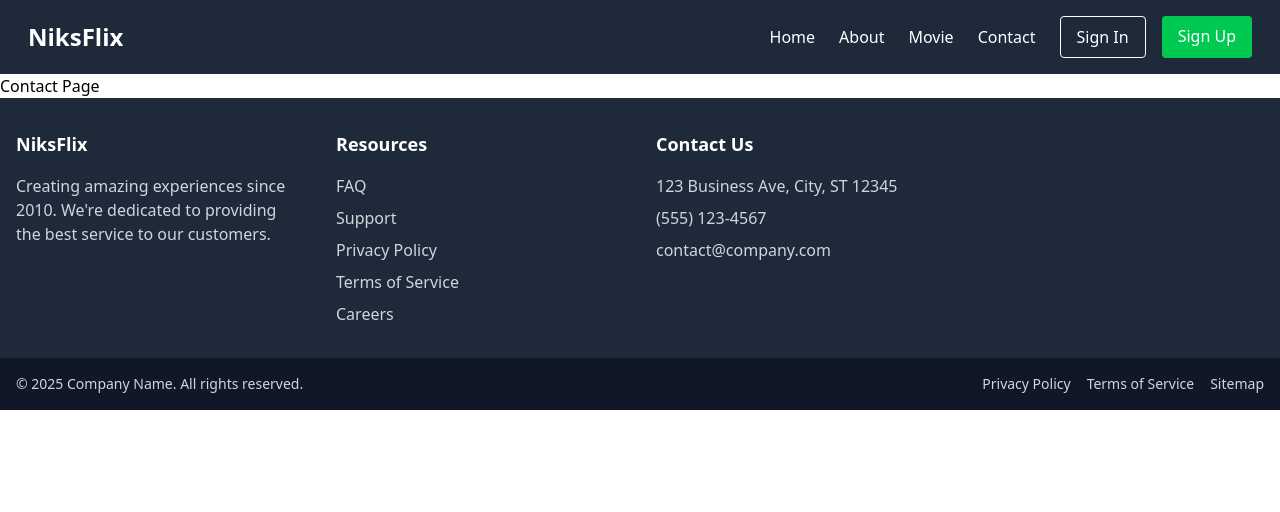
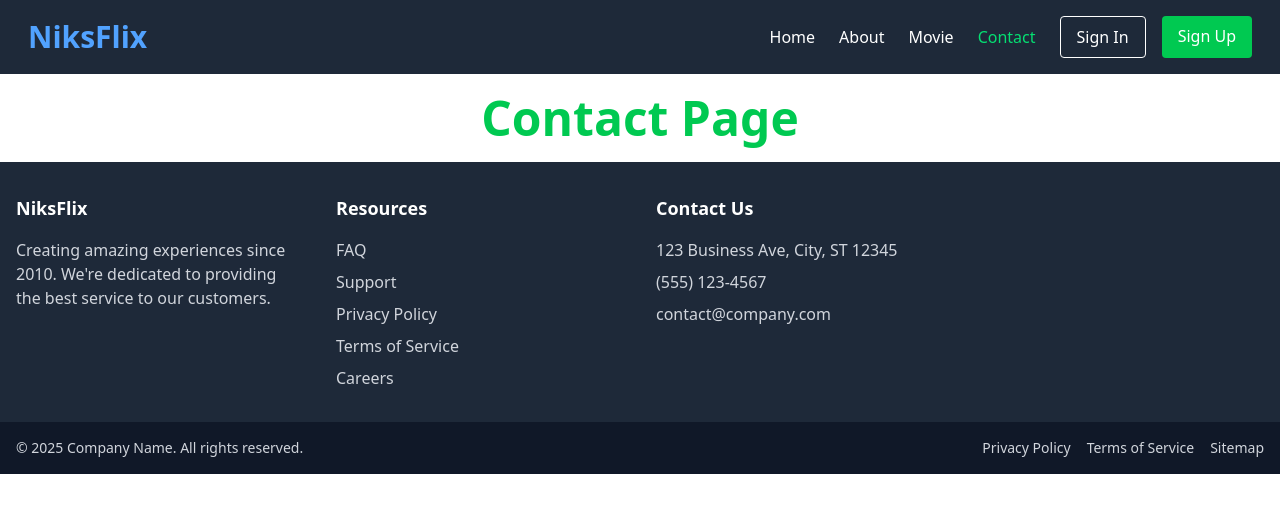
Before and after one commit to Nikhil70700/React-Router, a React (Vite) app: page /contact in a window 1280 px wide. Shown: the top 512 px of the page. Built offline with nearby package versions, Linux system fonts and the light colour scheme.

Commit message:
Active Links in React Navigation: Enhance User Experience with Clear Page Indicators

```diff
--- a/src/Components/layout/Header.jsx
+++ b/src/Components/layout/Header.jsx
@@ -2,24 +2,26 @@ import React from 'react'
 import { NavLink } from 'react-router-dom'
 
 const Header = () => {
+
+
     return (
         <>
             <header className="bg-gray-800 text-white px-3">
                 <nav className="container mx-auto flex items-center justify-between p-4">
-        <div className="text-2xl font-bold">NiksFlix</div>
+                    <div className=" text-3xl font-extrabold text-blue-400">NiksFlix</div>
                     <div className="flex items-center space-x-6">
                         <ul className="flex space-x-6">
                             <li>
-              <NavLink to="/" className="hover:text-gray-300">Home</NavLink>
+                                <NavLink to="/" className={({ isActive }) => isActive ? "text-green-400" : "hover:text-blue-300"}>Home</NavLink>
                             </li>
                             <li>
-              <NavLink to="/about" className="hover:text-gray-300">About</NavLink>
+                                <NavLink to="/about" className={({ isActive }) => isActive ? "text-green-400" : "hover:text-blue-300"}>About</NavLink>
                             </li>
                             <li>
-              <NavLink to="/movie" className="hover:text-gray-300">Movie</NavLink>
+                                <NavLink to="/movie" className={({ isActive }) => isActive ? "text-green-400" : "hover:text-blue-300"}>Movie</NavLink>
                             </li>
                             <li>
-              <NavLink to="/contact" className="hover:text-gray-300">Contact</NavLink>
+                                <NavLink to="/contact" className={({ isActive }) => isActive ? "text-green-400" : "hover:text-blue-300"}>Contact</NavLink>
                             </li>
                         </ul>
                         <div className="flex space-x-4">
--- a/src/pages/About.jsx
+++ b/src/pages/About.jsx
@@ -3,7 +3,7 @@ import React from 'react'
 const About = () => {
   return (
     <div>
-        <h1> About Page </h1>
+        <h1 className='font-extrabold text-5xl text-green-500 text-center py-5'> About Page </h1>
     </div>
   )
 }
--- a/src/pages/Contact.jsx
+++ b/src/pages/Contact.jsx
@@ -3,7 +3,7 @@ import React from 'react'
 const Contact = () => {
   return (
     <div>
-        <h1>Contact Page</h1>
+        <h1 className='font-extrabold text-5xl text-green-500 text-center py-5'>Contact Page</h1>
     </div>
   )
 }
--- a/src/pages/Home.jsx
+++ b/src/pages/Home.jsx
@@ -3,7 +3,7 @@ import React from 'react'
 const Home = () => {
     return (
         <div>
-            <h1>Home Page</h1>
+            <h1 className='font-extrabold text-5xl text-green-500 text-center py-5'>Home Page</h1>
 
         </div>
     )
--- a/src/pages/Movie.jsx
+++ b/src/pages/Movie.jsx
@@ -3,7 +3,7 @@ import React from 'react'
 const Movie = () => {
   return (
     <div>
-        <h1>Movie Page</h1>
+        <h1 className='font-extrabold text-5xl text-green-500 text-center py-5'>Movie Page</h1>
     </div>
   )
 }
```
Lines whose indentation alone changed are shown as unchanged.
